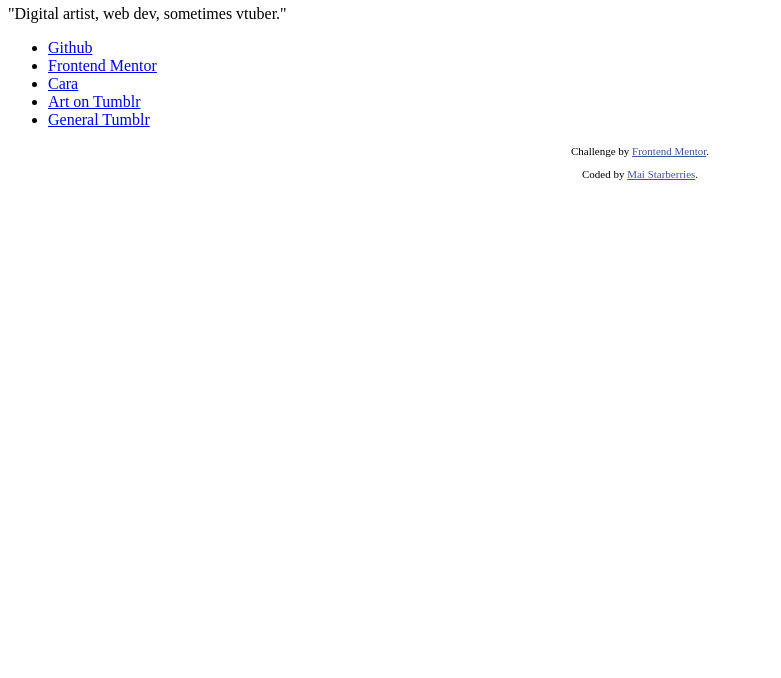
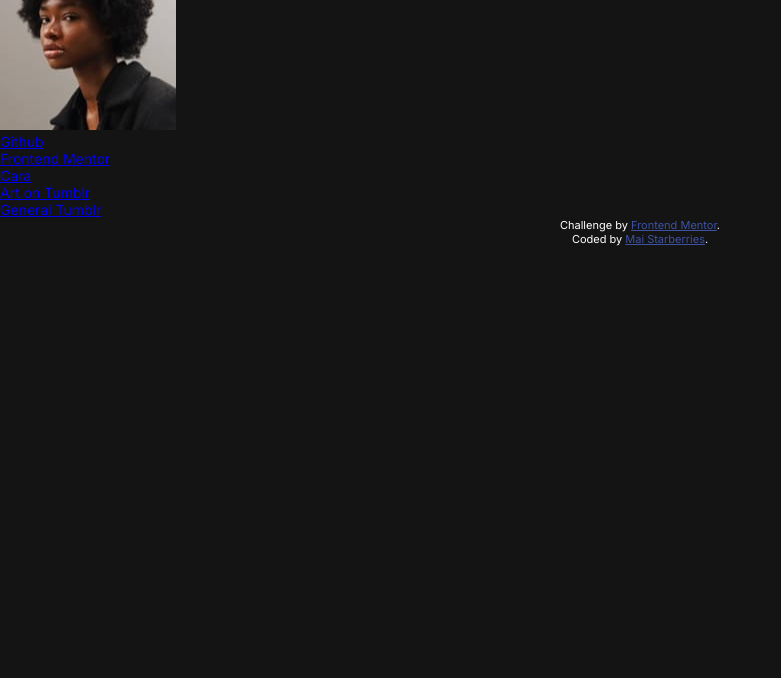
Before and after one commit to starberries/social-links-profile, a plain HTML site: page index.html in a window 1280 px wide. Shown: the part 122-800 px from the top of the page, without its empty margins (0-781 px from the left). Drawn offline with Linux system fonts and the light colour scheme.

Commit message:
Add basic CSS styling
The core reset and starting CSS styles will be
added and later modified for a more customized
look.

```diff
--- a/index.html
+++ b/index.html
@@ -16,6 +16,7 @@
     </div>
 
     <div class="socials-main">
+      <img src="images/avatar-jessica.jpeg" alt="">
       <ul>
         <li><a href="https://github.com/starberries">Github</a></li>
         <li><a href="https://www.frontendmentor.io/profile/starberries">Frontend Mentor</a></li>
--- a/style.css
+++ b/style.css
@@ -1,4 +1,24 @@
+@import url('https://fonts.googleapis.com/css2?family=Inter:ital,opsz,wght@0,14..32,100..900;1,14..32,100..900&display=swap');
 
+:root {
+    --background-color: hsl(0, 0%, 8%);
+    --container-color: hsl(0, 0%, 12%);
+    --link-btn-color: hsl(0, 0%, 20%);
+    --accent-color: hsl(75, 94%, 57%);
+}
+
+* {
+    box-sizing: border-box;
+    margin: 0;
+    padding: 0;
+}
+
+body {
+    font-family: 'Inter', sans-serif;
+    font-size: 14px;
+    color: #fff;
+    background-color: var(--background-color);
+}
 
 
 
```
Also changed, not shown: images/avatar-jessica.jpeg (renamed from starter/assets/images/avatar-jessica.jpeg), images/favicon-32x32.png (renamed from starter/assets/images/favicon-32x32.png).
